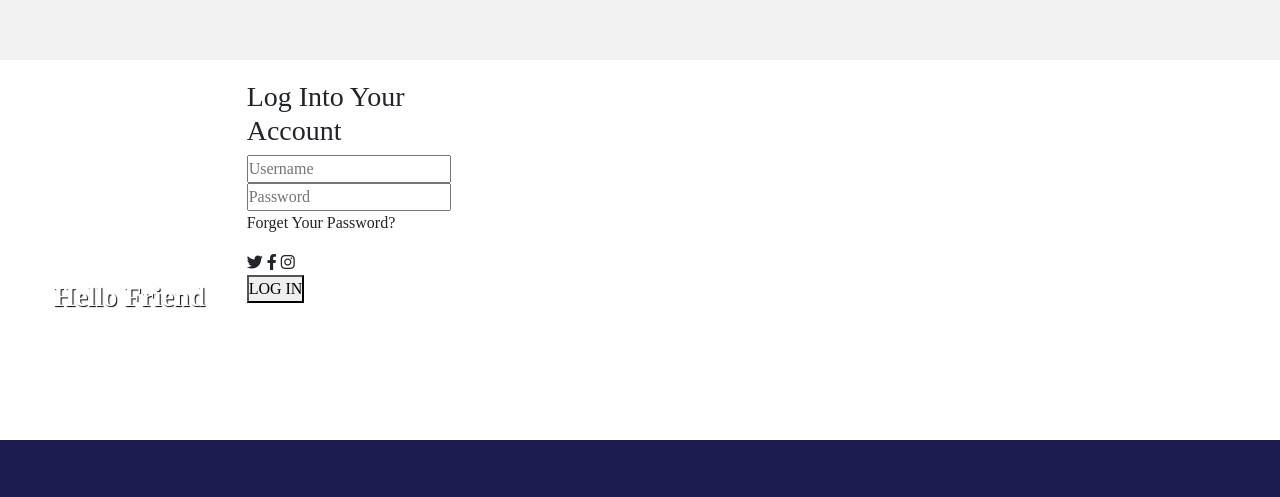
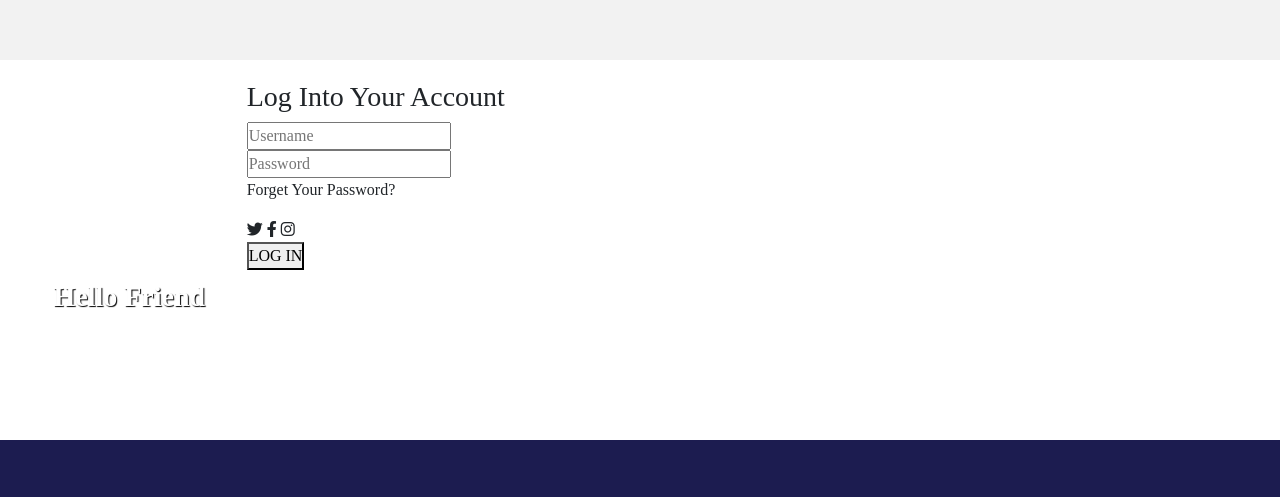
Before and after one commit to ADIGUN-OLUWASEUN/fashion-website.github.io, a plain HTML site: page login.html in a window 1280 px wide. Shown: the part 740-1237 px from the top of the page. Drawn offline with nearby package versions, Linux system fonts and the light colour scheme.

Commit message:
Add files via upload

```diff
--- a/login.html
+++ b/login.html
@@ -91,7 +91,7 @@
                 <div id="btn"><a href="signup.html">Sign Up</a></div>
             </div>
 
-            <div class="col-md-4" id="side2">
+            <div class="col-md-8" id="side2">
                 <h3>Log Into Your Account</h3>
                 <div class="inp">
                     <input type="text" placeholder="Username" required>
```
